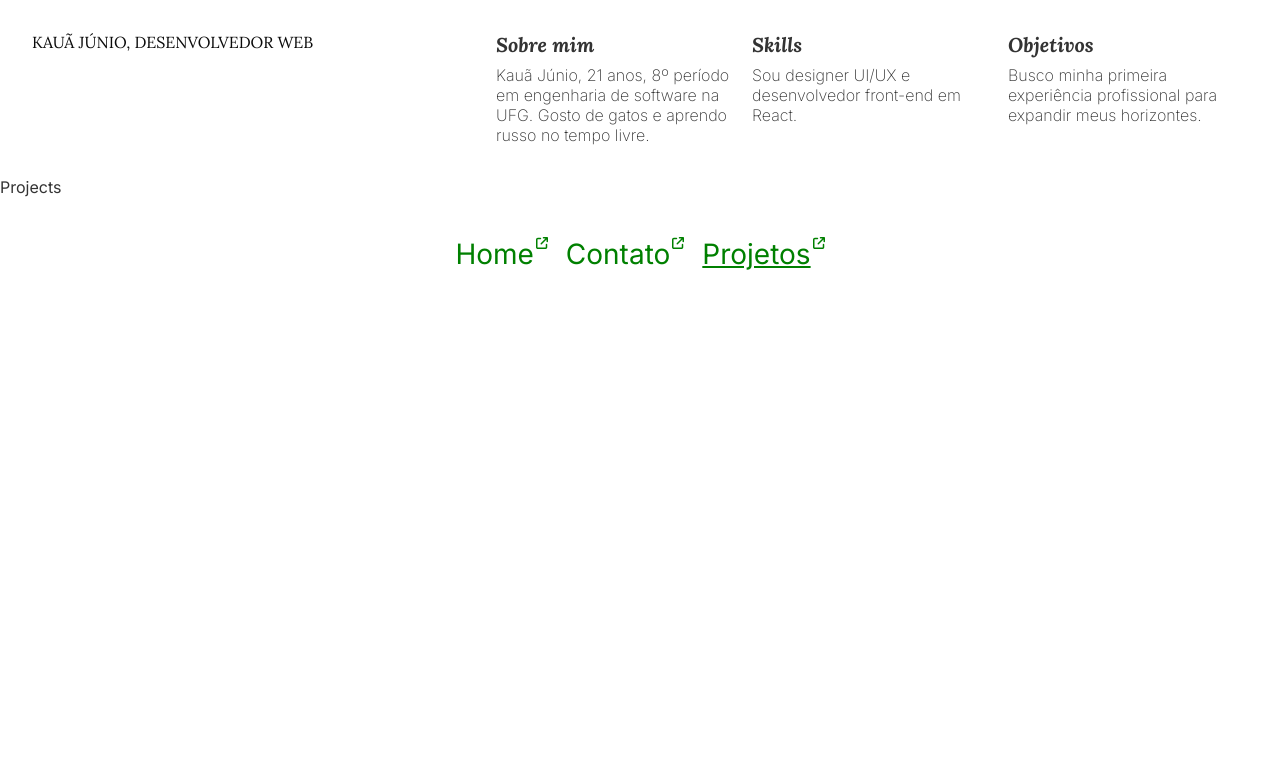
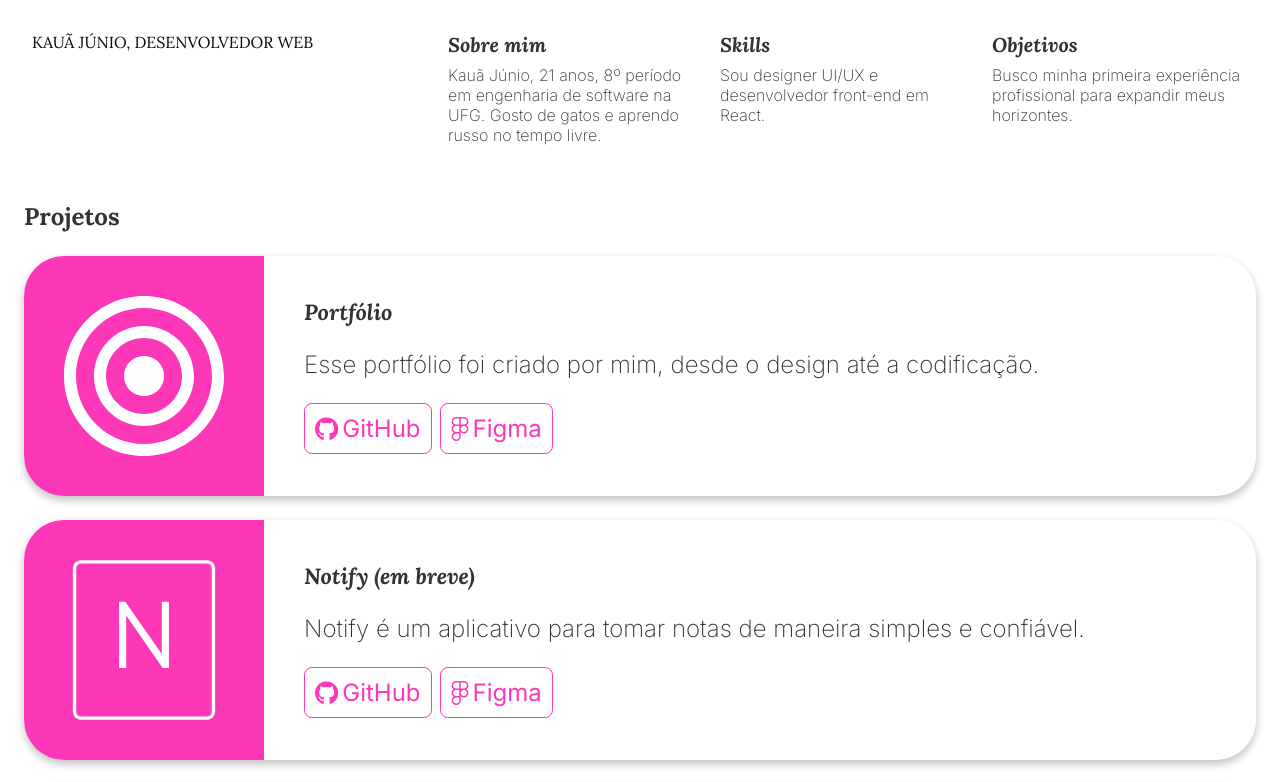
Before and after one commit to kauajuno/portfolio, a React (Vite) app: page /projects in a window 1280 px wide. Shown: the top 782 px of the page. Built offline with nearby package versions, Linux system fonts and the light colour scheme.

Commit message:
portfolio beta

```diff
--- a/src/components/NavBar/navbar.css
+++ b/src/components/NavBar/navbar.css
@@ -17,7 +17,8 @@ nav {
 
 .about-me--item {
   width: 20vw;
-  max-width: 240px;
+  max-width: 260px;
+  box-sizing: border-box;
 }
 
 .about-me--item h2 {
--- a/src/components/Project/Project.tsx
+++ b/src/components/Project/Project.tsx
@@ -1,5 +1,66 @@
-const Project = () => {
-  return <div>Project</div>;
+import React from "react";
+import { faGithub, faFigma } from "@fortawesome/free-brands-svg-icons";
+import { FontAwesomeIcon } from "@fortawesome/react-fontawesome";
+import "./project.css";
+
+interface ProjectProps {
+  projectImg: string;
+  projectTitle: string;
+  projectDescription: string;
+  figmaLink: string;
+  githubLink: string;
+}
+
+const Project: React.FC<ProjectProps> = ({
+  projectImg,
+  projectTitle,
+  projectDescription,
+  figmaLink,
+  githubLink,
+}) => {
+  return (
+    <div className="project">
+      <div className="project-display">
+        <img src={projectImg} alt="project" className="project-display--img" />
+      </div>
+      <div className="project-info">
+        <h3 className="project-info--title">{projectTitle}</h3>
+        <p className="project-info--description">{projectDescription}</p>
+        <div className="project-info--links">
+          <a
+            href={githubLink}
+            className="project-info--link"
+            onClick={
+              githubLink === "#"
+                ? (e) => {
+                    alert("O link não está pronto ainda!");
+                    e.preventDefault();
+                  }
+                : () => {}
+            }
+          >
+            <FontAwesomeIcon icon={faGithub} />
+            <div>GitHub</div>
+          </a>
+          <a
+            href={figmaLink}
+            className="project-info--link"
+            onClick={
+              figmaLink === "#"
+                ? (e) => {
+                    alert("O link não está pronto ainda!");
+                    e.preventDefault();
+                  }
+                : () => {}
+            }
+          >
+            <FontAwesomeIcon icon={faFigma} />
+            <div>Figma</div>
+          </a>
+        </div>
+      </div>
+    </div>
+  );
 };
 
 export default Project;
--- /dev/null
+++ b/src/components/Project/project.css
@@ -0,0 +1,107 @@
+.project {
+  display: flex;
+  flex-direction: column;
+  justify-content: center;
+  align-items: center;
+  gap: 16px;
+
+  width: 240px;
+  margin: 0 auto;
+}
+
+.project-display {
+  display: flex;
+  align-items: center;
+  justify-content: center;
+
+  width: 240px;
+  height: 240px;
+  background-color: #fc38b9;
+  border-radius: 40px;
+}
+
+.project-display--img {
+  width: 160px;
+  height: 160px;
+}
+
+.project-info {
+  display: flex;
+  flex-direction: column;
+  gap: 8px;
+}
+
+.project-info--title {
+  text-align: center;
+  font-size: 22px;
+  font-family: "Lora", serif;
+  font-style: italic;
+  font-weight: 700;
+}
+
+.project-info--description {
+  font-size: 16px;
+  font-family: "Inter", sans-serif;
+  font-weight: 200;
+}
+
+.project-info--links {
+  display: flex;
+  justify-content: center;
+  gap: 8px;
+}
+
+.project-info--link {
+  display: flex;
+  gap: 4px;
+  justify-content: center;
+  align-items: center;
+
+  font-size: 16px;
+  font-family: "Inter", sans-serif;
+  font-weight: 200;
+  color: #fc38b9;
+  border: 1px solid #fc38b9;
+  border-radius: 8px;
+  text-decoration: none;
+  padding: 10px;
+}
+
+@media (min-width: 640px) {
+  .project {
+    flex-direction: row;
+    justify-content: start;
+    gap: 0;
+
+    border-radius: 40px;
+    width: 100%;
+    box-shadow: 0 4px 8px rgba(0, 0, 0, 0.25);
+  }
+
+  .project-display {
+    border-top-right-radius: 0;
+    border-bottom-right-radius: 0;
+  }
+
+  .project-info {
+    gap: 24px;
+    padding: 24px 40px;
+  }
+
+  .project-info--title {
+    text-align: left;
+  }
+
+  .project-info--description {
+    font-size: 24px;
+  }
+
+  .project-info--links {
+    justify-content: flex-start;
+  }
+
+  .project-info--link {
+    font-weight: 400;
+    font-size: 24px;
+  }
+}
--- a/src/pages/Projects/Projects.tsx
+++ b/src/pages/Projects/Projects.tsx
@@ -1,5 +1,36 @@
+import Project from "../../components/Project/Project";
+import Target from "../../assets/target.svg";
+import Notify from "../../assets/notify.svg";
+import MarleyMariaModista from "../../assets/marleymaria.svg";
+import "./projects.css";
+
 const Projects = () => {
-  return <div>Projects</div>;
+  return (
+    <div id="project-section">
+      <h2 id="project-section--title">Projetos</h2>
+      <Project
+        projectImg={Target}
+        projectTitle="Portfólio"
+        projectDescription="Esse portfólio foi criado por mim, desde o design até a codificação."
+        figmaLink="https://www.figma.com/design/IvsK5uSOJ5QDZfvpUKPKkI/Portfolio?node-id=0-1&m=dev&t=s8Y1vIVuSCS2wg8H-1"
+        githubLink="https://github.com/kauajuno/portfolio"
+      />
+      <Project
+        projectImg={Notify}
+        projectTitle="Notify (em breve)"
+        projectDescription="Notify é um aplicativo para tomar notas de maneira simples e confiável."
+        figmaLink="#"
+        githubLink="#"
+      />
+      <Project
+        projectImg={MarleyMariaModista}
+        projectTitle="Marley Maria Modista (em breve)"
+        projectDescription="Marley Maria Modista é um site feita para uma costureira que também é minha mãe."
+        figmaLink="#"
+        githubLink="#"
+      />
+    </div>
+  );
 };
 
 export default Projects;
--- /dev/null
+++ b/src/pages/Projects/projects.css
@@ -0,0 +1,33 @@
+#project-section {
+  display: flex;
+  flex-direction: column;
+  padding: 24px;
+  gap: 24px;
+}
+
+#project-section--title {
+  display: none;
+  font-size: 24px;
+  font-family: "Lora", serif;
+  font-weight: 700;
+}
+
+@media (min-width: 640px) AND (max-width: 1024px) {
+  #project-section {
+    padding: 48px 24px;
+  }
+
+  #project-section--title {
+    display: block;
+  }
+}
+
+@media (min-width: 1024px) {
+  #project-section {
+    padding: 24px;
+  }
+
+  #project-section--title {
+    display: block;
+  }
+}
```
